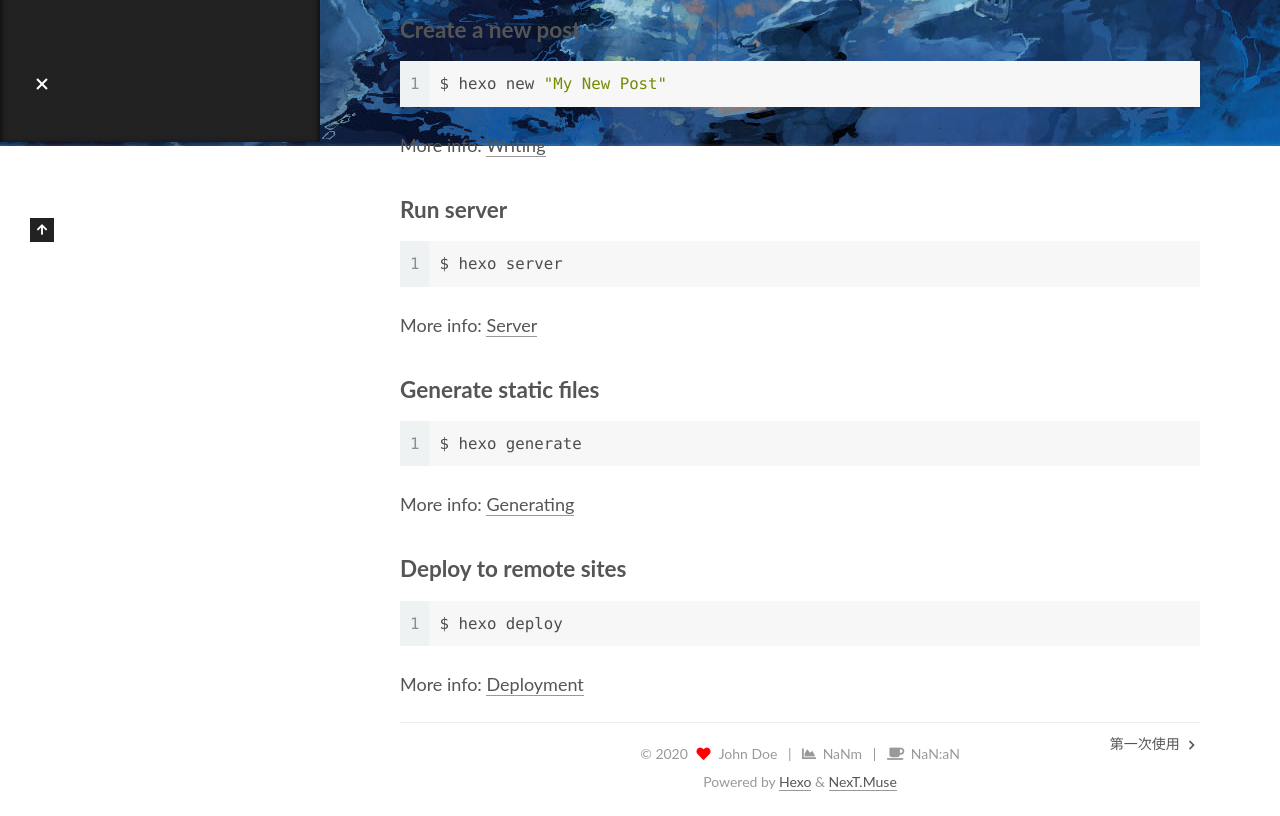
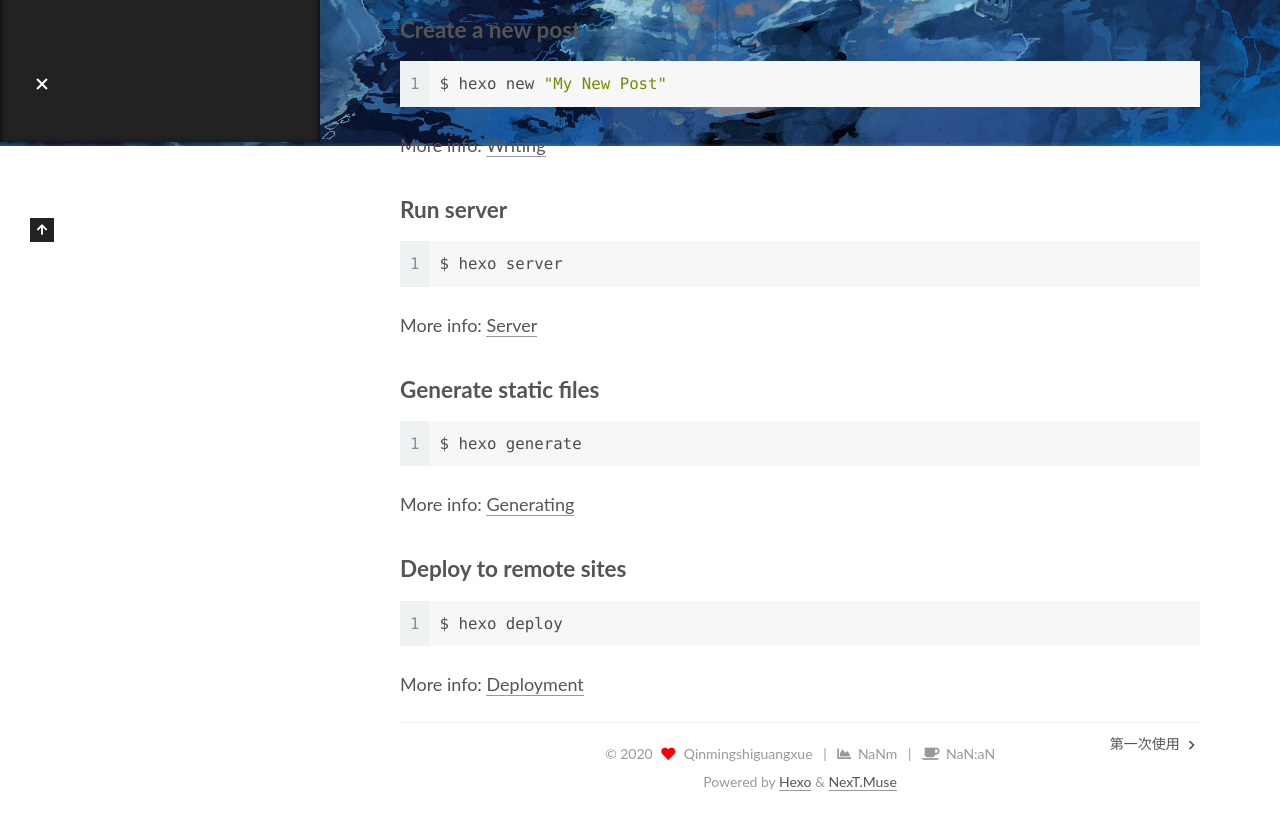
Before and after one commit to qinmingshiguangxue/qinmingshiguangxue.github.io, a plain HTML site: page 2020/06/25/hello-world/index.html in a window 1280 px wide. Shown: the part 658-1474 px from the top of the page. Drawn offline with Linux system fonts and the light colour scheme.

Commit message:
Site updated: 2020-08-11 09:45:41

```diff
--- a/2020/06/25/hello-world/index.html
+++ b/2020/06/25/hello-world/index.html
@@ -29,7 +29,7 @@
 <meta property="og:locale" content="en_US">
 <meta property="article:published_time" content="2020-06-25T13:12:37.570Z">
 <meta property="article:modified_time" content="2020-06-25T13:12:37.570Z">
-<meta property="article:author" content="John Doe">
+<meta property="article:author" content="Qinmingshiguangxue">
 <meta name="twitter:card" content="summary">
 
 <link rel="canonical" href="http://yoursite.com/2020/06/25/hello-world/">
@@ -170,8 +170,8 @@
 
     <span hidden itemprop="author" itemscope itemtype="http://schema.org/Person">
       <meta itemprop="image" content="/images/abc.png">
-      <meta itemprop="name" content="John Doe">
-      <meta itemprop="description" content="~I am now here~">
+      <meta itemprop="name" content="Qinmingshiguangxue">
+      <meta itemprop="description" content="">
     </span>
 
     <span hidden itemprop="publisher" itemscope itemtype="http://schema.org/Organization">
@@ -313,10 +313,10 @@
 
       <div class="site-overview-wrap sidebar-panel">
         <div class="site-author motion-element" itemprop="author" itemscope itemtype="http://schema.org/Person">
-    <img class="site-author-image" itemprop="image" alt="John Doe"
+    <img class="site-author-image" itemprop="image" alt="Qinmingshiguangxue"
       src="/images/abc.png">
-  <p class="site-author-name" itemprop="name">John Doe</p>
-  <div class="site-description" itemprop="description">~I am now here~</div>
+  <p class="site-author-name" itemprop="name">Qinmingshiguangxue</p>
+  <div class="site-description" itemprop="description"></div>
 </div>
 <div class="site-state-wrap motion-element">
   <nav class="site-state">
@@ -369,7 +369,7 @@
   <span class="with-love">
     <i class="fa fa-heart"></i>
   </span>
-  <span class="author" itemprop="copyrightHolder">John Doe</span>
+  <span class="author" itemprop="copyrightHolder">Qinmingshiguangxue</span>
     <span class="post-meta-divider">|</span>
     <span class="post-meta-item-icon">
       <i class="fa fa-chart-area"></i>
```
Also changed, not shown: 2020/06/25/文章标题/index.html (+7 -7 lines), about/index.html (+6 -8 lines), archives/2020/06/index.html (+6 -8 lines), archives/2020/index.html (+6 -8 lines), archives/index.html (+6 -8 lines), index.html (+10 -12 lines), lib/canvas-nest/README.html (+5 -5 lines), tags/index.html (+6 -8 lines), tags/随手乱写/index.html (+6 -8 lines).
